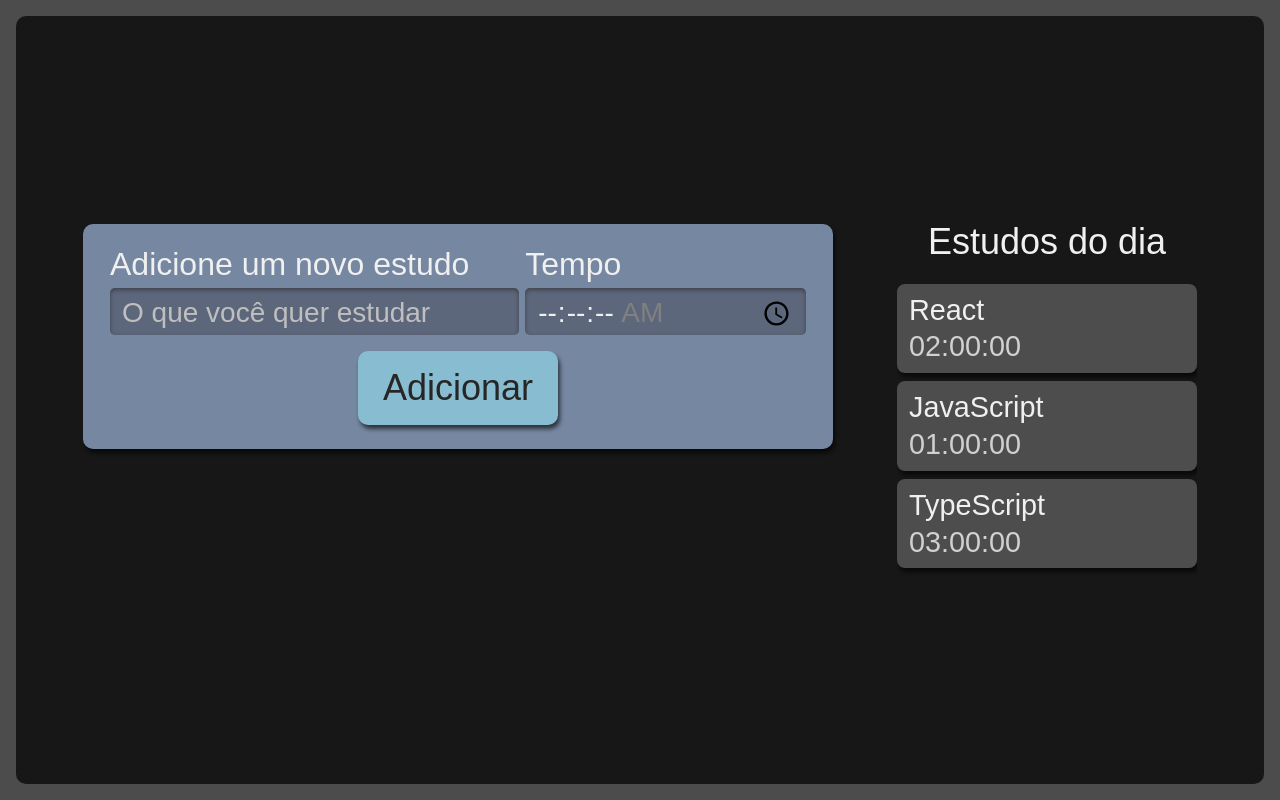
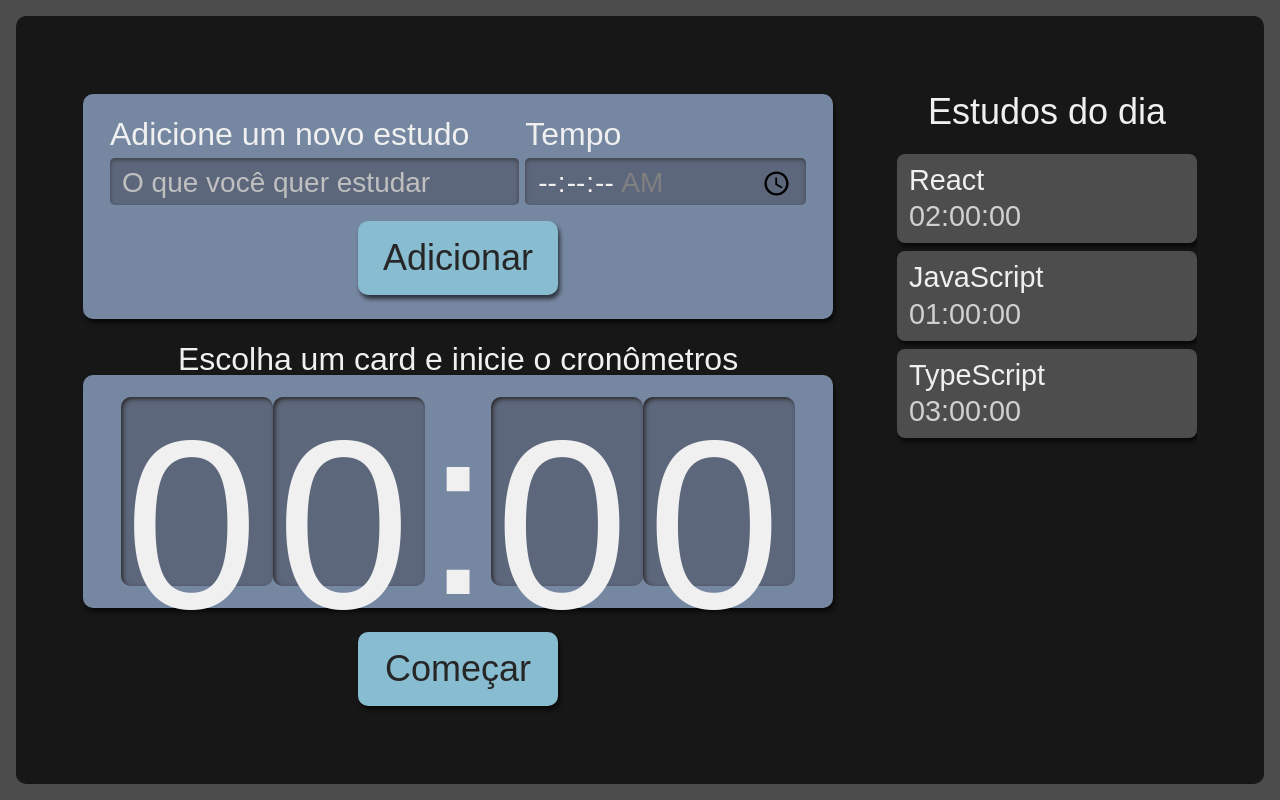
Before and after one commit to ylanaportela/alura-studies, a React (Create React App) app: page / in a window 1280 px wide. Built offline with nearby package versions, Linux system fonts and the light colour scheme.

Commit message:
Add new component Timer and Clock and your styles

```diff
--- /dev/null
+++ b/src/components/Timer/Clock/Clock.module.scss
@@ -0,0 +1,21 @@
+.relogioNumero {
+    background-color: #5D677C;
+    box-shadow: 2px 2px 4px #2B2B2B inset;
+    height: 3.6rem;
+    width: 3rem;
+    padding: 8px 4px;
+    border-radius: 10px;
+
+    @media screen and (min-width:1280px) {
+      height: 10.8rem;
+      width: 9rem;
+    }
+  }
+
+  .relogioDivisao {
+    height: 4.2rem;
+
+    @media screen and (min-width:1280px) {
+      height: 12.6rem;
+    }
+  }
--- /dev/null
+++ b/src/components/Timer/Clock/index.tsx
@@ -0,0 +1,13 @@
+import style from "./Clock.module.scss"
+
+export default function Clock(){
+    return(
+        <>
+            <span className={style.relogioNumero}>0</span>
+            <span className={style.relogioNumero}>0</span>
+            <span className={style.relogioDivisao}>:</span>
+            <span className={style.relogioNumero}>0</span>
+            <span className={style.relogioNumero}>0</span>
+        </>
+    )
+}
--- /dev/null
+++ b/src/components/Timer/Timer.module.scss
@@ -0,0 +1,59 @@
+.cronometro {
+    display: flex;
+    flex-direction: column;
+    align-items: center;
+    grid-area: cronometro;
+
+    .relogioWrapper {
+      align-items: center;
+      background-color: #7687A1;
+      border-radius: 10px;
+      box-shadow: 2px 4px 4px #0000009F;
+      box-sizing: border-box;
+      display: flex;
+      font-size: 5rem;
+      justify-content: center;
+      margin-bottom: 24px;
+      padding: 16px 12px;
+      width: 100%;
+    }
+
+    .titulo {
+      font-size: 2rem;
+    }
+
+    button {
+      background-color: #88bcd1;
+      border-radius: 10px;
+      box-shadow: 2px 4px 4px #0000009F;
+      color: #272626;
+      cursor: pointer;
+      font-size: 1.25rem;
+      padding: 16px;
+      width: 150px;
+
+      &:active {
+        background-color: #7CA6B7;
+        box-shadow: 2px 2px 4px #0000009F inset;
+        cursor: auto;
+      }
+    }
+
+    @media screen and (min-width:1280px) {
+
+      .relogioWrapper{
+        font-size: 15rem;
+      }
+
+      p {
+        font-size: 2rem;
+      }
+
+      button {
+        grid-column-start: span 2;
+        justify-self: center;
+        width: 200px;
+        font-size: 2.25rem;
+      }
+    }
+  }
--- /dev/null
+++ b/src/components/Timer/index.tsx
@@ -0,0 +1,17 @@
+import Button from "../Button";
+import Clock from "./Clock";
+import style from "./Timer.module.scss"
+
+export default function Timer(){
+    return(
+        <div className={style.cronometro}>
+            <p className={style.titulo}>Escolha um card e inicie o cronômetros</p>
+            <div className={style.relogioWrapper}>
+                <Clock/>
+            </div>
+            <Button>
+                Começar
+            </Button>
+        </div>
+    )
+}
--- a/src/pages/App.tsx
+++ b/src/pages/App.tsx
@@ -1,13 +1,14 @@
 import React from 'react';
 import Form from '../components/Form';
 import List from '../components/List';
+import Timer from "../components/Timer"
 import style from './App.module.scss'
-
 function App() {
   return (
     <div className={style.AppStyle}>
       <Form/>
       <List/>
+      <Timer />
     </div>
   );
 }
```
